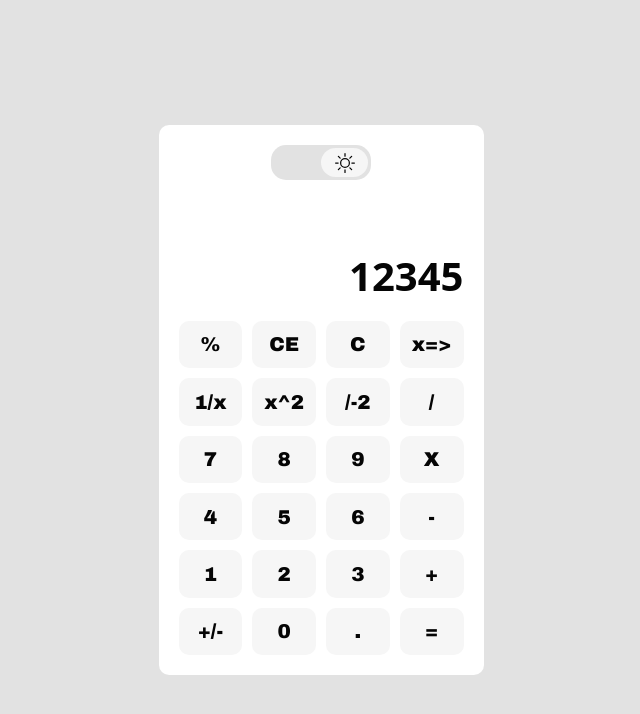
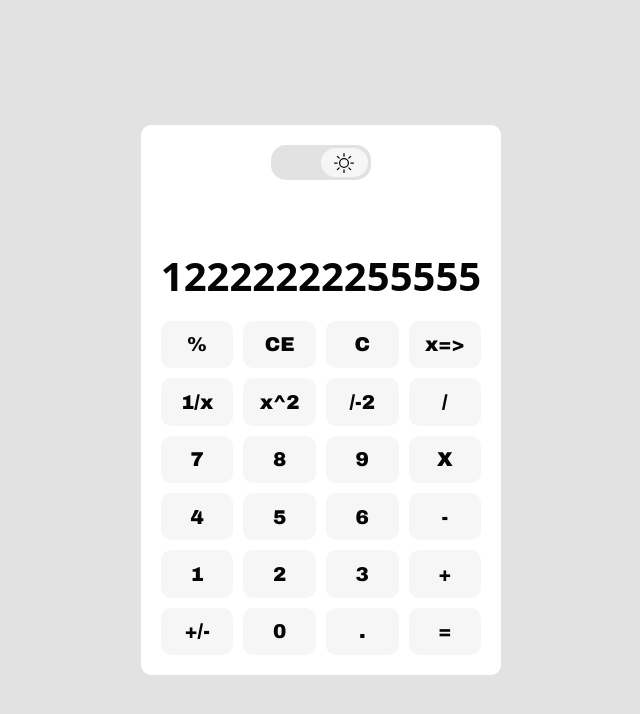
Before and after one commit to dpacoria21/calculatorApp, a plain HTML site: page index.html in a window 1280 px wide. Shown: the whole page, without its empty margins (319-959 px from the left). Drawn offline with Linux system fonts and the light colour scheme.

Commit message:
Se hizo el ajuste a los numeros del panel o display, para que se acomode a la calculadora

```diff
--- a/index.html
+++ b/index.html
@@ -8,6 +8,7 @@
     <title>Calculator App</title>
 </head>
 <body>
+    <div class="container">
 
         <div class="calculator">
             <div class="panel result">
@@ -22,7 +23,9 @@
                         </svg>
                     </div>
                 </div>
-            12345
+
+                12222222255555
+
             </div>
             <div class="button percent">%</div>
             <div class="button reboot">CE</div>
@@ -49,6 +52,7 @@
             <div class="button decimal">.</div>
             <div class="button equal">=</div>
         </div>
+    </div>
 
     <script src="script.js"></script>
 </body>
--- a/style.css
+++ b/style.css
@@ -10,11 +10,12 @@
 
 * {
     margin: 0;
+    padding: 0;
     font-family: system-ui, -apple-system, BlinkMacSystemFont, 'Segoe UI', Roboto, Oxygen, Ubuntu, Cantarell, 'Open Sans', 'Helvetica Neue', sans-serif;
     box-sizing: border-box;
     color: var(--color-numbers);
-    transition: .5s linear;
 }
+
 
 
 body {
@@ -26,11 +27,19 @@ body {
     justify-content: center;
 }
 
+.container {
+    /* width: 100%; */
+    display: flex;
+    justify-content: center;
+}
+
 .calculator {
     margin: 10px;
-    width: 325px;
+    /* min-width: 275px; */
+    width: 100%;
     padding: 20px;
-    height: 550px;
+    min-height: 550px;
+    height: 100%;
     border-radius: 10px;
     background: var(--color-calculator);
     transition: .5s linear;
@@ -49,6 +58,7 @@ body {
         "n4 n5 n6 minus"
         "n1 n2 n3 add"
         "negative n0 decimal equal";
+    word-break: break-all;
 }
 
 .panel {
@@ -56,11 +66,14 @@ body {
     display: flex;
     justify-content: flex-end;
     align-items: flex-end;
-    padding: 0px 0px 8px 0px;
+    padding: 45px 0px 8px 0px;
     font-size: 40px;
     font-weight: bold;
     border-radius: 10px;
+    /* border: 1px solid black; */
+    /* overflow: auto; */
 }
+
 
 .change-light {
     position: absolute;
@@ -98,7 +111,6 @@ body {
     justify-content: center;
     border-radius: 15px;
     background: var(--color-buttons);
-    transition: .5s linear;
     transition: .5s linear;
 }
 
```
Lines whose indentation alone changed are shown as unchanged.
